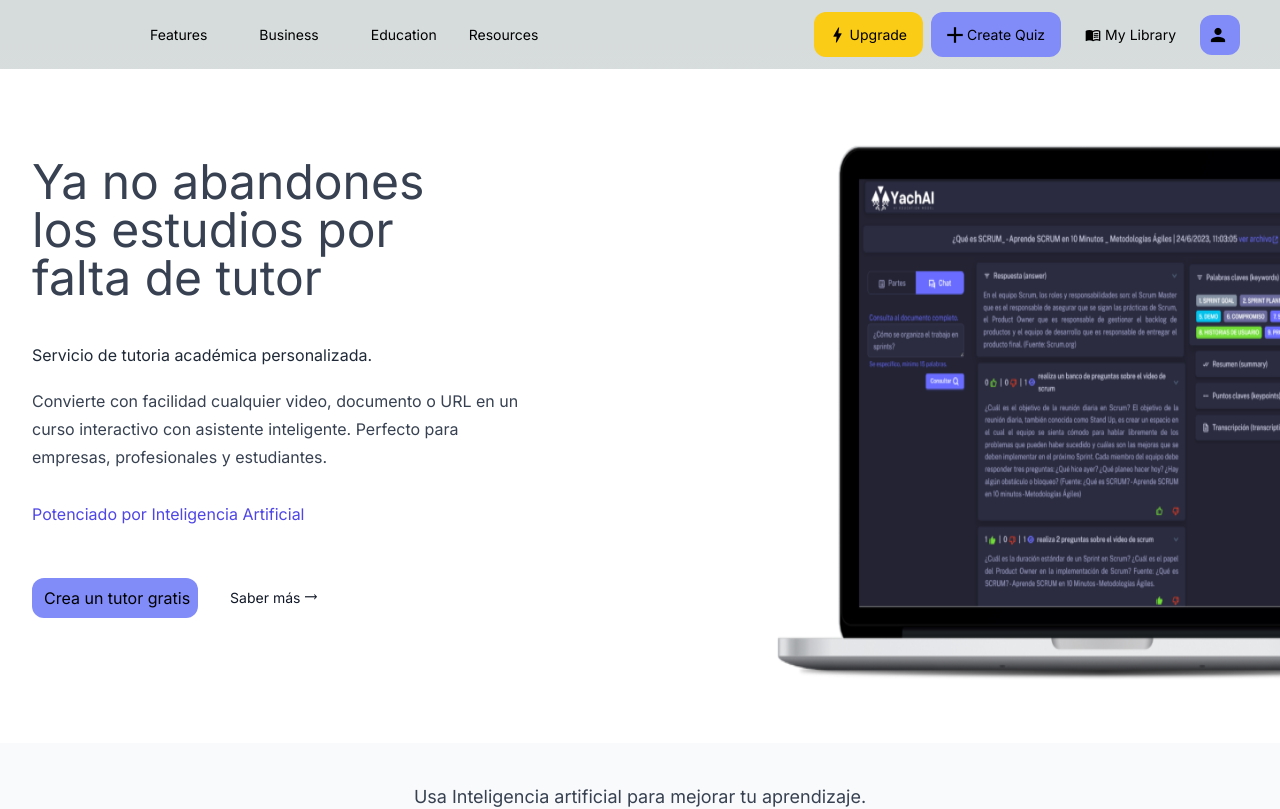
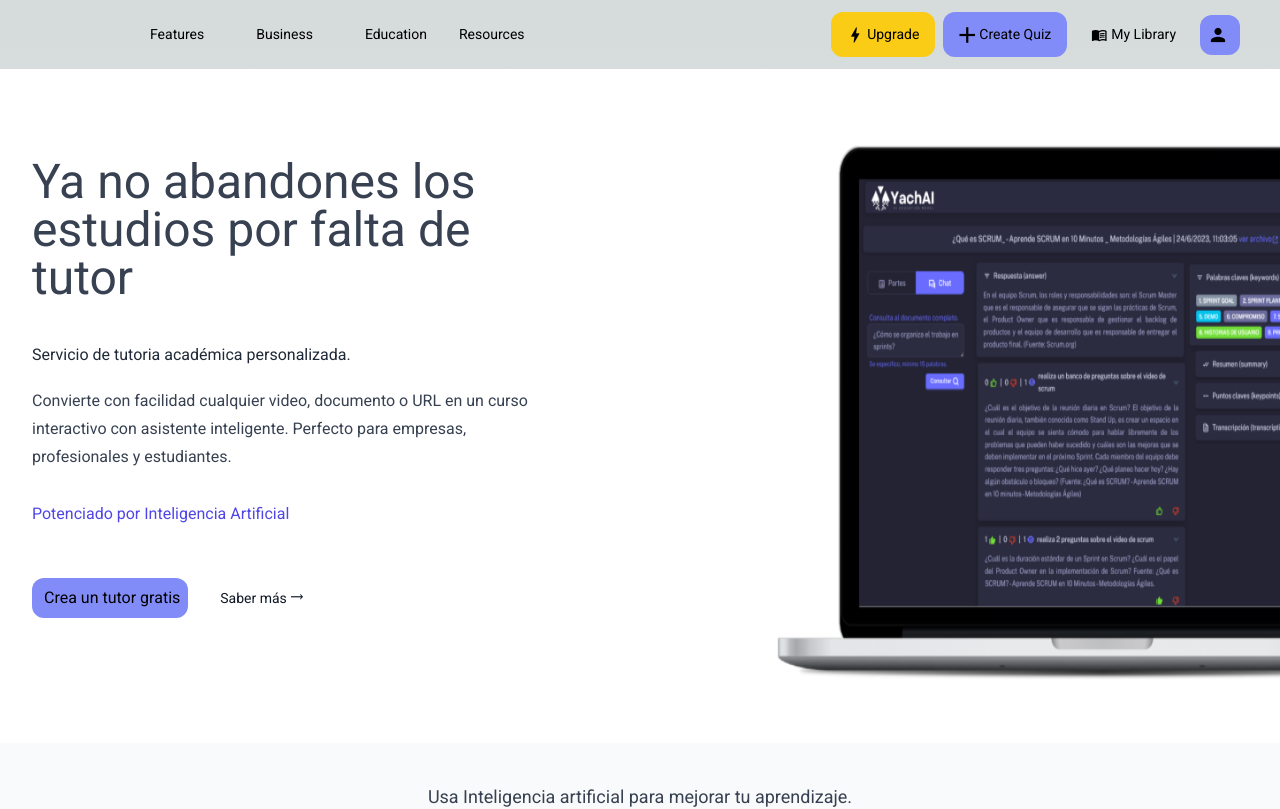
Before and after one commit to Joseduardo25/Proveedy-Challenge-Frontend-Eduardo-Calachua, a Next.js app: page / in a window 1280 px wide. Shown: the top 809 px of the page. Built offline with nearby package versions, Linux system fonts and the light colour scheme.

Commit message:
change title and description

```diff
--- a/src/app/layout.tsx
+++ b/src/app/layout.tsx
@@ -1,14 +1,13 @@
 import './globals.css'
 import './style.css'
 import type { Metadata } from 'next'
-import { Inter, Roboto_Serif } from 'next/font/google'
+import { Inter, Roboto, Roboto_Serif } from 'next/font/google'
 
-const inter = Inter({ subsets: ['latin'] })
+const inter = Roboto({weight: ['400', '500', '700'], subsets: ['latin']})
 
 export const metadata: Metadata = {
-  title: 'PROVEDDy',
-  description: 'Generated by create next app',
-  // icons propiedad para cambiar el icono a la pagina
+  title: 'PROVEDDY',
+  description: 'Optimiza tus clases con la poderosa plataforma Proveedy: crea contenido educativo con la ayuda de inteligencia artificial. ¡Mejora el aprendizaje y destaca!',
 }
 
 export default function RootLayout({
```
